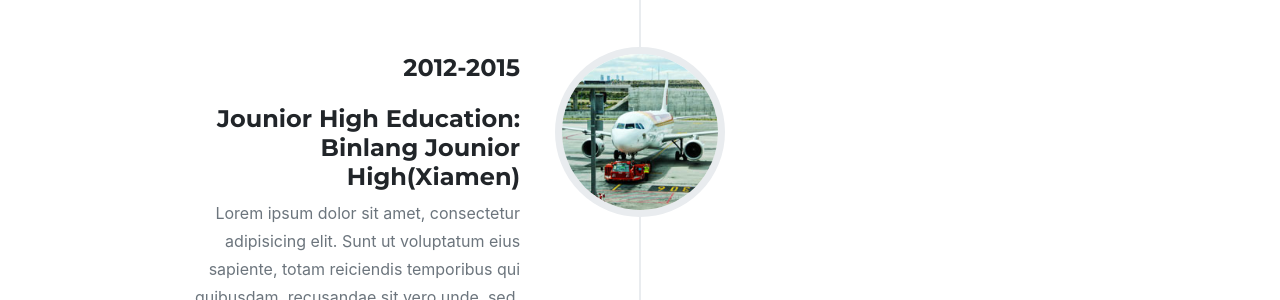
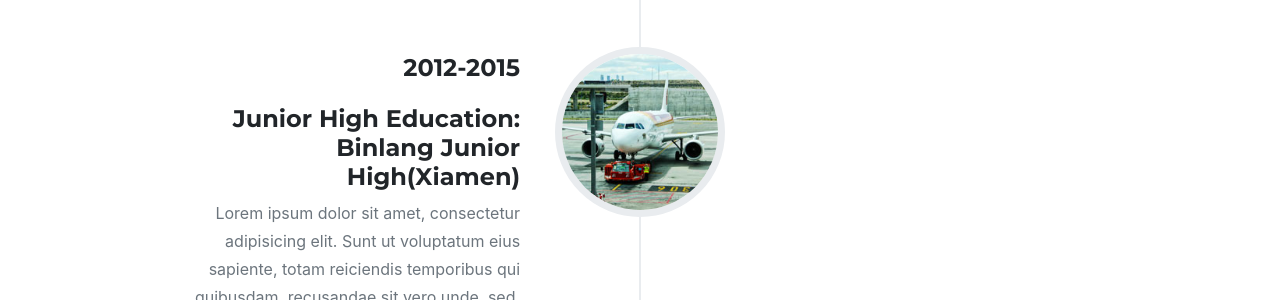
Before and after one commit to LeoAokma/LeoHe.github.io, a Jekyll site: the page built from index.md, in a window 1280 px wide and 900 px high, scrolled down 5214 px. Shown: the part 156-456 px from the top of the window. Built offline with Jekyll 4.4.1, drawn with Linux system fonts in a browser that asks for light colours; some web fonts are replaced.

Commit message:
Update sitetext.yml

```diff
--- a/_data/sitetext.yml
+++ b/_data/sitetext.yml
@@ -61,7 +61,7 @@ timeline:
         desc: "Lorem ipsum dolor sit amet, consectetur adipisicing elit. Sunt ut voluptatum eius sapiente, totam reiciendis temporibus qui quibusdam, recusandae sit vero unde, sed, incidunt et ea quo dolore laudantium consectetur!"
         image: assets/img/timeline/1.jpg
         alt:
-      - title: "Jounior High Education: Binlang Jounior High(Xiamen)"
+      - title: "Junior High Education: Binlang Junior High(Xiamen)"
         year: "2012-2015"
         desc: "Lorem ipsum dolor sit amet, consectetur adipisicing elit. Sunt ut voluptatum eius sapiente, totam reiciendis temporibus qui quibusdam, recusandae sit vero unde, sed, incidunt et ea quo dolore laudantium consectetur!"
         image: assets/img/timeline/2.jpg
```
